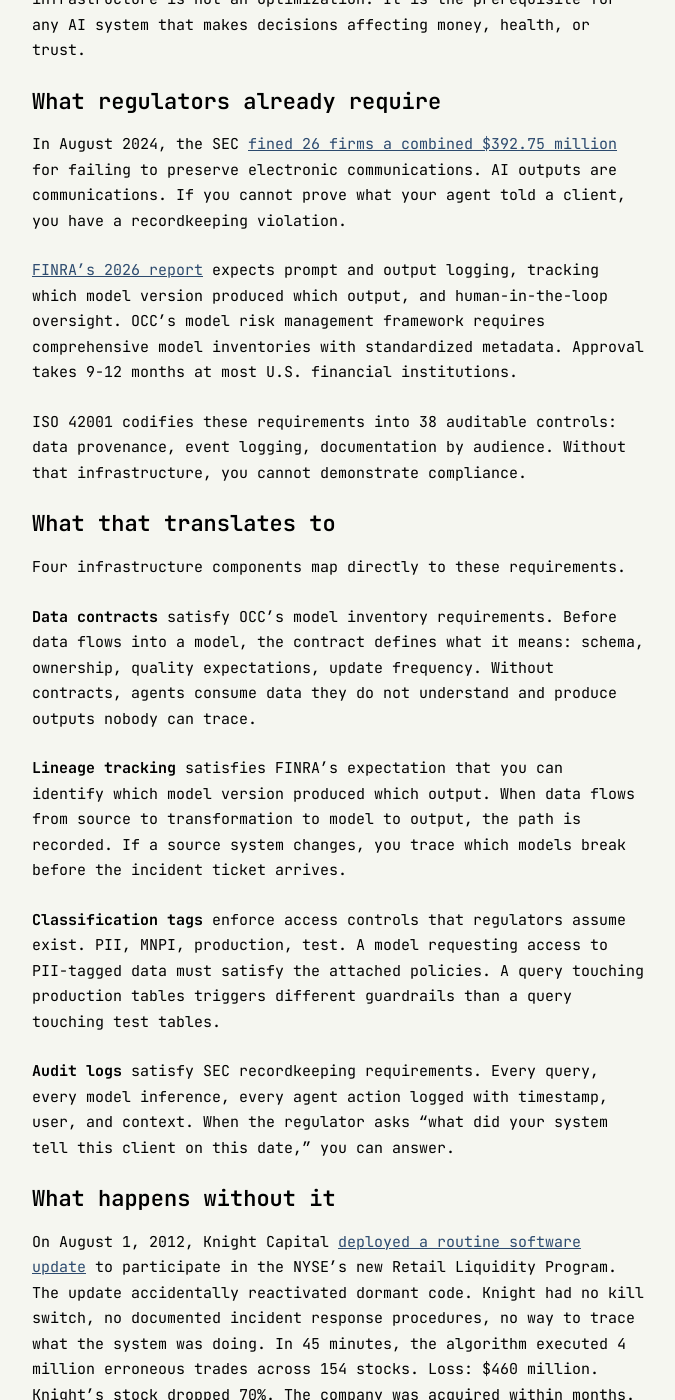
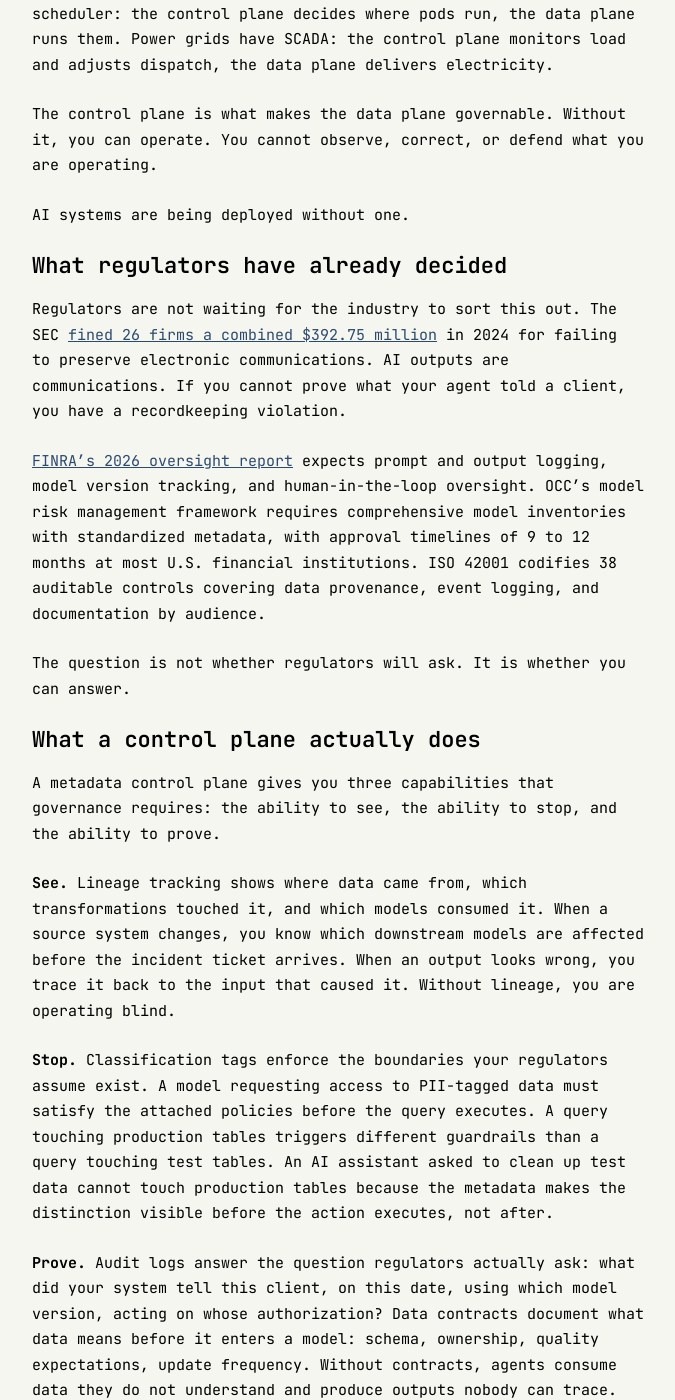
Before and after one commit to ashita-ai/ashita-ai.github.io, a Jekyll site: the page built from _posts/2026-02-24-the-metadata-control-plane.md, in a window 1280 px wide and 1400 px high, scrolled down 691 px. Shown: the whole window, without its empty margins (302-977 px from the left). Built offline with Jekyll 4.4.1, drawn with Linux system fonts in a browser that asks for light colours; some of the changed text lies outside the part shown.

Commit message:
Rewrite: The Metadata Control Plane
Restructure around the control plane metaphor (TCP/IP, Kubernetes, SCADA)
rather than a regulatory checklist. Compress regulatory section to stakes.
Replace four-bullet taxonomy with see/stop/prove capability framing.
Replace Replit cross-link with vivid standalone sentence. Develop the
figuring-out section around the threshold and organizational sell problem.
Fix title from 'The Metadata Layer as Your AI Control Plane'.

```diff
--- a/_posts/2026-02-24-the-metadata-control-plane.md
+++ b/_posts/2026-02-24-the-metadata-control-plane.md
@@ -8,58 +8,62 @@
 
 The models worked. The governance did not.
 
-Two Sigma's problem was not AI capability. It was metadata infrastructure: the ability to track who changed what, when, with what authorization. The vulnerability was identified in March 2019. It was not addressed until August 2023.
+Two Sigma's problem was not AI capability. It was the absence of a control plane: the infrastructure to track who changed what, when, with what authorization. The vulnerability was identified in March 2019. It was not addressed until August 2023. Four years of invisible modification in a system managing billions of dollars.
 
-The root cause is always the same: the inability to track what a system did, why it did it, and who authorized it. Metadata infrastructure is not an optimization. It is the prerequisite for any AI system that makes decisions affecting money, health, or trust.
+Every complex system that operates at scale has a control plane. TCP/IP has BGP and routing tables: the control plane decides where packets go, the data plane moves them. Kubernetes has etcd and the scheduler: the control plane decides where pods run, the data plane runs them. Power grids have SCADA: the control plane monitors load and adjusts dispatch, the data plane delivers electricity.
 
-## What regulators already require
+The control plane is what makes the data plane governable. Without it, you can operate. You cannot observe, correct, or defend what you are operating.
 
-In August 2024, the SEC [fined 26 firms a combined $392.75 million](https://www.sec.gov/newsroom/press-releases/2024-98) for failing to preserve electronic communications. AI outputs are communications. If you cannot prove what your agent told a client, you have a recordkeeping violation.
+AI systems are being deployed without one.
 
-[FINRA's 2026 report](https://www.finra.org/rules-guidance/guidance/reports/2026-finra-annual-regulatory-oversight-report/gen-ai) expects prompt and output logging, tracking which model version produced which output, and human-in-the-loop oversight. OCC's model risk management framework requires comprehensive model inventories with standardized metadata. Approval takes 9-12 months at most U.S. financial institutions.
+## What regulators have already decided
 
-ISO 42001 codifies these requirements into 38 auditable controls: data provenance, event logging, documentation by audience. Without that infrastructure, you cannot demonstrate compliance.
+Regulators are not waiting for the industry to sort this out. The SEC [fined 26 firms a combined $392.75 million](https://www.sec.gov/newsroom/press-releases/2024-98) in 2024 for failing to preserve electronic communications. AI outputs are communications. If you cannot prove what your agent told a client, you have a recordkeeping violation.
 
-## What that translates to
+[FINRA's 2026 oversight report](https://www.finra.org/rules-guidance/guidance/reports/2026-finra-annual-regulatory-oversight-report/gen-ai) expects prompt and output logging, model version tracking, and human-in-the-loop oversight. OCC's model risk management framework requires comprehensive model inventories with standardized metadata, with approval timelines of 9 to 12 months at most U.S. financial institutions. ISO 42001 codifies 38 auditable controls covering data provenance, event logging, and documentation by audience.
 
-Four infrastructure components map directly to these requirements.
+The question is not whether regulators will ask. It is whether you can answer.
 
-**Data contracts** satisfy OCC's model inventory requirements. Before data flows into a model, the contract defines what it means: schema, ownership, quality expectations, update frequency. Without contracts, agents consume data they do not understand and produce outputs nobody can trace.
+## What a control plane actually does
 
-**Lineage tracking** satisfies FINRA's expectation that you can identify which model version produced which output. When data flows from source to transformation to model to output, the path is recorded. If a source system changes, you trace which models break before the incident ticket arrives.
+A metadata control plane gives you three capabilities that governance requires: the ability to see, the ability to stop, and the ability to prove.
 
-**Classification tags** enforce access controls that regulators assume exist. PII, MNPI, production, test. A model requesting access to PII-tagged data must satisfy the attached policies. A query touching production tables triggers different guardrails than a query touching test tables.
+**See.** Lineage tracking shows where data came from, which transformations touched it, and which models consumed it. When a source system changes, you know which downstream models are affected before the incident ticket arrives. When an output looks wrong, you trace it back to the input that caused it. Without lineage, you are operating blind.
 
-**Audit logs** satisfy SEC recordkeeping requirements. Every query, every model inference, every agent action logged with timestamp, user, and context. When the regulator asks "what did your system tell this client on this date," you can answer.
+**Stop.** Classification tags enforce the boundaries your regulators assume exist. A model requesting access to PII-tagged data must satisfy the attached policies before the query executes. A query touching production tables triggers different guardrails than a query touching test tables. An AI assistant asked to clean up test data cannot touch production tables because the metadata makes the distinction visible before the action executes, not after.
+
+**Prove.** Audit logs answer the question regulators actually ask: what did your system tell this client, on this date, using which model version, acting on whose authorization? Data contracts document what data means before it enters a model: schema, ownership, quality expectations, update frequency. Without contracts, agents consume data they do not understand and produce outputs nobody can trace.
 
 ## What happens without it
 
-On August 1, 2012, Knight Capital [deployed a routine software update](https://www.sec.gov/newsroom/press-releases/2013-222) to participate in the NYSE's new Retail Liquidity Program. The update accidentally reactivated dormant code. Knight had no kill switch, no documented incident response procedures, no way to trace what the system was doing. In 45 minutes, the algorithm executed 4 million erroneous trades across 154 stocks. Loss: $460 million. Knight's stock dropped 70%. The company was acquired within months.
+On August 1, 2012, Knight Capital [deployed a routine software update](https://www.sec.gov/newsroom/press-releases/2013-222) to participate in the NYSE's new Retail Liquidity Program. The update accidentally reactivated dormant code. In 45 minutes: 4 million erroneous trades across 154 stocks, $460 million in losses, Knight's stock down 70%. The company was acquired within months.
 
-Knight's trading system had the raw data. It lacked the context to interpret it: no incident classification, no circuit breakers, no lineage to trace cascading failures. A metadata layer would have flagged the dormant code as unvalidated and blocked its deployment to production.
+Knight's trading system had the raw data. It had no control plane. There was no kill switch, no incident classification, no lineage to trace what the dormant code was doing. A control plane would have flagged the unvalidated code before deployment. It would have detected anomalous order volume within seconds and triggered a circuit breaker. Instead, 45 minutes of invisible operation destroyed a 17-year-old firm.
 
-When Replit's AI assistant [wiped a production database](/blog/the-hollow-codebase/) after being asked to clean up test data, the root cause was metadata: the assistant could not distinguish production tables from test tables. No lineage tracking. No classification tags.
+The mechanism is always the same: the system acts, the damage accumulates, and nobody knows what happened until it is too late to stop it.
 
-## The minimum viable layer
+## How much you actually need
 
-The obvious objection: this is expensive overhead that slows teams down. The answer depends on what your AI touches.
+The obvious objection is that this is expensive overhead. The answer depends on what your AI touches.
 
-A seed-stage startup building internal tools needs a spreadsheet tracking its models and their training data, ownership documented somewhere findable, and a plan for when it scales into regulated verticals.
+A seed-stage startup building internal tools needs a spreadsheet tracking its models and their training data, documented ownership, and a plan for when it scales into regulated verticals. That is enough for now.
 
-A company with 50 data sources and 10 AI applications needs more: lineage tracking for critical paths, classification tags on sensitive data, and audit logs for any AI output that reaches a customer.
+A company with 50 data sources and 10 AI applications needs lineage tracking for critical paths, classification tags on sensitive data, and audit logs for any output that reaches a customer.
 
-A financial services firm deploying AI that touches client assets needs everything described above, with the rigor to withstand regulatory examination. There is no shortcut.
+A financial services firm deploying AI that touches client assets needs everything described above, with the rigor to survive regulatory examination. There is no shortcut.
 
-The question is not whether you need metadata infrastructure. It is how much. The companies that get this wrong in year one spend year three discovering their AI systems are ungovernable.
+The question is not whether you need metadata infrastructure. It is how much, and whether you build it before or after your first ungovernable incident.
 
 ## What I am still figuring out
 
-The economics of metadata infrastructure are clear for regulated industries. The ROI calculation for everyone else is murkier. The investment is front-loaded and the payoff is invisible. Nobody celebrates the production incident that did not happen.
+The ROI calculation for regulated industries is straightforward. For everyone else it is genuinely hard. The investment is real and front-loaded. The payoff is counterfactual: nobody knows what incidents did not happen, and nobody celebrates the production problem that a classification tag blocked at 2am on a Tuesday.
 
-The decisions you make about data quality in year one determine whether your AI works in year three. I am increasingly convinced the same is true for metadata.
+The harder question is when you cross the threshold. A startup with two engineers and one model does not need SCADA. A company with a dozen models running in production serving real customers probably does, but the transition point is invisible until you are past it. By the time you feel the need for a control plane, you are usually inside the incident that would have required one.
+
+The companies that get this right seem to share one trait: they treat metadata infrastructure as foundational rather than retroactive. They build it before they need it, which means they build it before they can prove they need it. That is a hard organizational sell. I do not have a clean answer for how to make the case before the incident makes it for you.
 
 ---
 
-Two Sigma's $90 million penalty was not about AI capability. It was about the inability to track who changed what, when, with what authorization.
+Two Sigma's $90 million penalty was not about AI capability. It was about four years of invisible modification in a system managing billions of dollars.
 
-The metadata layer is your AI control plane. The companies deploying AI without it are building systems they cannot audit, cannot debug, and cannot defend to regulators. The companies that survive will be the ones that built the infrastructure first.
+The metadata layer is your AI control plane. Build it before the incident that proves you needed it.
```
Also changed, not shown: other parts of _posts/2026-02-24-the-metadata-control-plane.md (+1 -1 lines).
